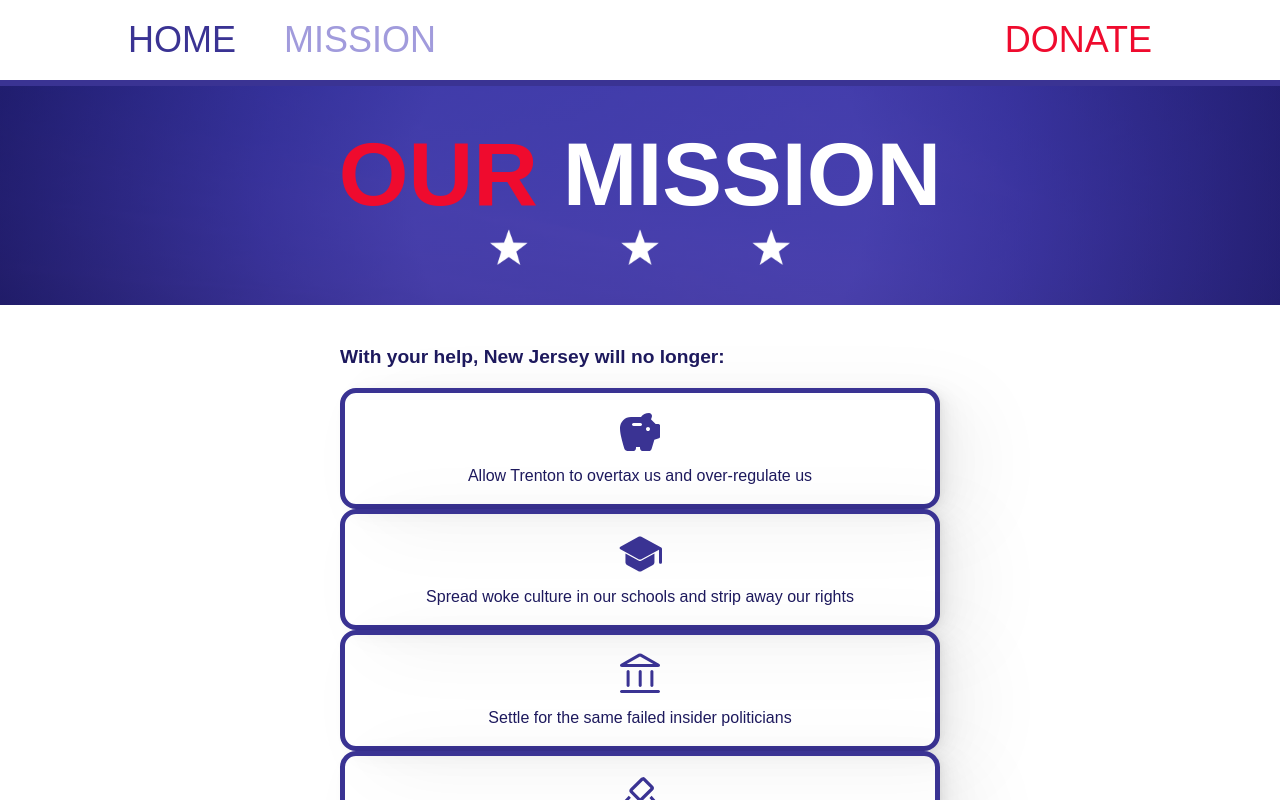
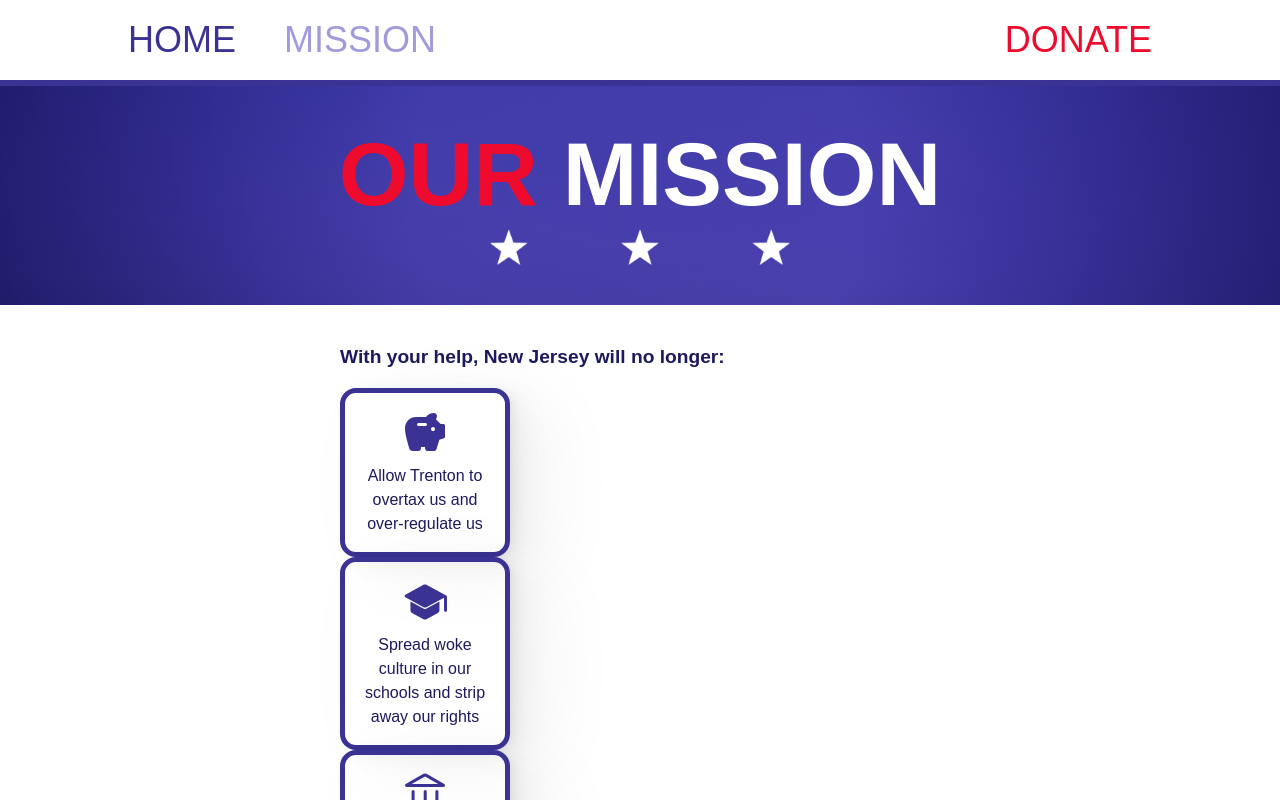
Before and after one commit to National-Public-Affairs/ecs-nj-splash-react, a React (Vite) app: page /mission in a window 1280 px wide. Shown: the top 800 px of the page. Built offline with nearby package versions, Linux system fonts and the light colour scheme; a web font is replaced by a local one.

Commit message:
changed flex-basis/shrink/grow

```diff
--- a/src/components/Tile/Tile.module.css
+++ b/src/components/Tile/Tile.module.css
@@ -1,4 +1,6 @@
 .wrapper {
+  flex: 1 1 0;
+  width: 0;
   min-width: 10vw;
   padding: 1rem;
   border-radius: 1rem;
@@ -18,5 +20,6 @@
 @media only screen and (max-width: 900px) and (min-height: 300px) {
   .wrapper {
     min-height: 15vh;
+    width: auto;
   }
 }
```
